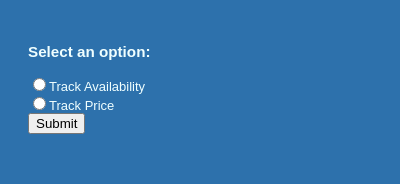
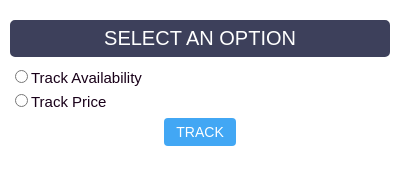
Before and after one commit to muly/product-track, a browser extension: page chrome-exten/popup.html in a window 400 px wide. Drawn offline with Linux system fonts and the light colour scheme.

Commit message:
ui is changed

```diff
--- a/chrome-exten/popup.css
+++ b/chrome-exten/popup.css
@@ -1,20 +1,57 @@
 body {
-    min-width: 250px;
-    padding: 20px;
-    border-radius: 10px;
-    font-family: Arial, Helvetica, sans-serif;
+  padding: 10px;
+  min-width: 250px;
+  margin: 0;
+  background-color: #ffffff;
+  display: flex;
+  flex-direction: column;
+  justify-content: space-between;
 }
 
-  input[type="number"] {
-    width: 70px;
-    border-radius: 20px;
-    border: solid 2px azure;
-  }
+h3 {
+  font-family: Arial, Helvetica, sans-serif;
+  color: white;
+  margin: 10px 0;
+  text-align: center;
+  font-size: 20px;
+  font-weight: normal;
+  background-color: #3d405b;
+  border: 2px solid #3d405b;
+  padding: 5px;
+  border-radius: 5px;
+}
 
-  body {
-    min-width: 250px;
-    color: azure;
-    font-size: small;
-    padding: 20px;
-    background-color: #2d71ac;
-  }
+label {
+  display: block;
+  margin-bottom: 5px;
+  font-size: 15px;
+  color: #190019;
+  font-family: Arial, Helvetica, sans-serif;
+  font-weight: lighter;
+}
+
+input[type="number"] {
+  margin-top: 1px;
+  margin-bottom: 3px;
+}
+
+#priceThreshold,
+#zipcode {
+  display: none;
+}
+
+button {
+  padding: 6px 12px;
+  font-size: 14px;
+  background-color: #42a7f4;
+  color: #fff;
+  border: none;
+  cursor: pointer;
+  border-radius: 4px;
+  margin-top: auto;
+  align-self: center;
+}
+
+#submitBtn {
+  margin-top: 3px;
+}
--- a/chrome-exten/popup.html
+++ b/chrome-exten/popup.html
@@ -5,18 +5,18 @@
   <link rel="stylesheet" type="text/css" href="popup.css">
 </head>
 <body>
-  <h3>Select an option:</h3>
-  <label><input type="radio" name="option" value="availability">Track Availability</label><br>
-  <label><input type="radio" name="option" value="price">Track Price</label><br>
+  <h3>SELECT AN OPTION</h3>
+  <label><input type="radio" name="option" value="availability">Track Availability</label>
+  <label><input type="radio" name="option" value="price">Track Price</label>
   <div id="priceThreshold" style="display: none;">
-    <label for="minPrice">Min Price Threshold:</label>
+    <label for="minPrice">Min Price Threshold</label>
     <input type="number" id="minPrice" min="0" step="0.01" />
   </div>
   <div id="zipcode" style="display: none;">
-    <label for="zipcodeValue">zip code</label>
+    <label for="zipcodeValue">Zip Code</label>
     <input type="number" id="zipcodeValue" min="0" step="0.01" />
   </div>
-<button id="submitBtn" type="submit">Submit</button>
+<button id="submitBtn" type="submit">TRACK</button>
 <script src="./popup.js"></script>
 </body>
 </html>
--- a/chrome-exten/popup.js
+++ b/chrome-exten/popup.js
@@ -23,7 +23,6 @@ document.addEventListener('DOMContentLoaded', function() {
     chrome.tabs.query({ active: true, currentWindow: true }, function (tabs) {
       if (tabs && tabs.length > 0) {
         activeUrl= tabs[0].url;
-        console.log(tabs[0].url)
         callback(activeUrl);
       }
     });
@@ -64,13 +63,12 @@ document.addEventListener('DOMContentLoaded', function() {
       }
       fetch(apiurl + '/track/' + selectedOption, {
           method: "POST",
-          //mode: "no-cors",
-          //headers: { "Content-Type": "application/json" },
           body: JSON.stringify(payload)
       })
       .then(function(response) {
         if (!response.ok) {
           alert("our extension doesnot support the given url")
+          window.close();
         }else{
           alert("successful");
           window.close();
--- a/chrome-exten/signin.css
+++ b/chrome-exten/signin.css
@@ -1,40 +1,36 @@
-.pic1{
+body {
+  min-width: 300px;
+  padding: 20px;
+  font-family: Arial, Helvetica, sans-serif;
+  background-color: #ffffff;
+  border-radius: 15px;
+}
+
+.flex-container {
+  display: flex;
   align-items: center;
-  padding-top: 2px;
+  justify-content: center;
+  height: auto;
+}
+
+.pic1 {
+  margin-right: 10px;
+  height: 25px;
+  border-radius: 50%;
+}
+
+.btn {
+  padding: 8px 16px;
+  font-size: 14px;
+  background-color: #42a7f4;
+  color: #fff;
+  border: none;
+  cursor: pointer;
+  border-radius: 4px;
 }
 
 #box {
-  height: 27px;
-  width: 27px;
-  background-color: whitesmoke;
-  border-radius: 20px;
-  padding: 1.5px;
-  margin-left: -5px;
+  width: 25px;
+  height: 25px;
+  border-radius: 50%;
 }
-
-.xy{
-  padding: 5px;
-}
-body {
-  min-width: 250px;
-  padding: 20px;
-  background-color: #2d71ac;
-}
-
-.flex-container{
-  display: flex;
-  align-items: center;
-  margin-left: 20px;
-}
-.btn{
-  padding: 12px;
-  border-radius: 17px;
-  background-color: azure;
-  border: solid 2px grey;
-  margin-left: 3px;
-  margin-top: -1px;
-  color: darkslategray;
-  font-weight: bolder;
-  font-family: Helvetica;
-  font-size: x-small;
-}
--- a/chrome-exten/signin.js
+++ b/chrome-exten/signin.js
@@ -13,7 +13,6 @@ document.getElementById('signInBtn').addEventListener('click', function() {
           return response.json();
         })
         .then(function(data) {
-          console.log('User Info:', data);
           fetch(apiurl + `/store-email`, {
             method: 'POST',
             mode: 'no-cors',
```
Also changed, not shown: 1 other file.
